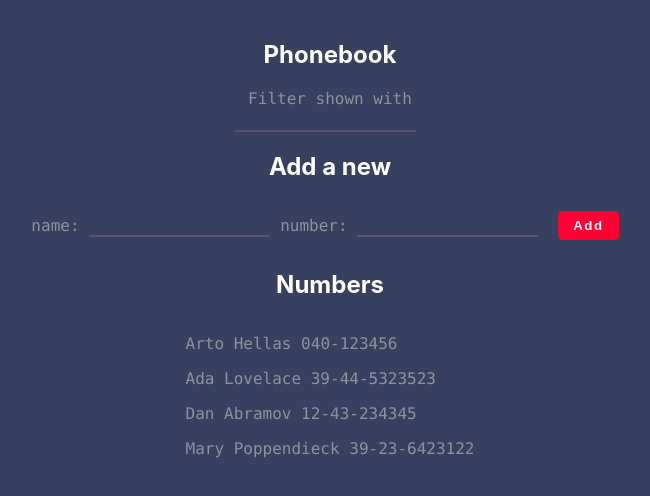
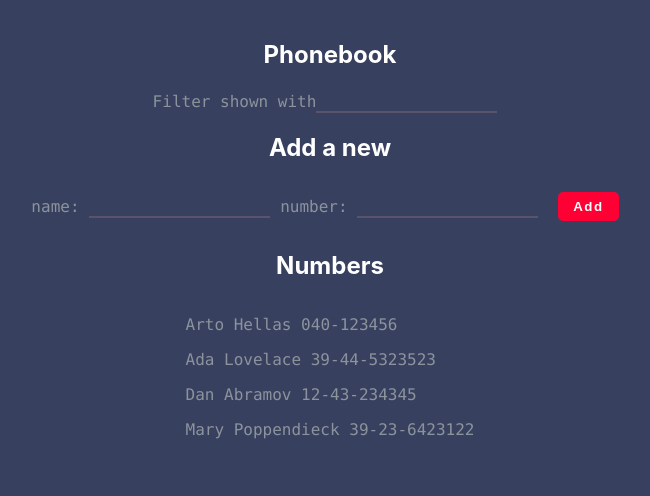
Before and after one commit to MariaVillascusa/bootcamp-fullstack, a React (Create React App) app in the folder part2/phonebook/: page / in a window 1280 px wide. Shown: the top 496 px of the page, without its empty margins (310-960 px from the left). Built offline with nearby package versions, Linux system fonts and the light colour scheme.

Commit message:
2.10 phonebook step5

```diff
--- a/part2/phonebook/src/components/App.js
+++ b/part2/phonebook/src/components/App.js
@@ -1,5 +1,7 @@
 import React, { useState } from 'react'
-const Person = ({ name, number }) => <p>{name} {number}</p>
+import Persons from './Persons'
+import Form from './Form'
+import Filter from './Filter'
 
 const App = () => {
   const [persons, setPersons] = useState([
@@ -43,24 +45,11 @@ const App = () => {
   return (
     <div className="container">
       <h2>Phonebook</h2>
-      <label>Filter shown with</label>
-      <input type="text" onChange={findPerson} value={findValue} />
+      <Filter findValue={findValue} findPerson={findPerson}/>
       <h2>Add a new</h2>
-      <form onSubmit={addPerson}>
-        <div>
-          name: <input type="text" value={newName} onChange={handleNameChange} />
-        </div>
-        <div>
-          number: <input type="text" value={newNumber} onChange={handleNumberChange} />
-        </div>
-        <div>
-          <button type="submit">Add</button>
-        </div>
-      </form>
+      <Form onSubmit={addPerson} />
       <h2>Numbers</h2>
-      <div className="numbers">
-        {persons.map(person => <Person key={person.name} name={person.name} number={person.number} />)}
-      </div>
+      <Persons persons={persons} newName={newName} newNumber={newNumber} handleNameChange={handleNameChange} handleNumberChange={handleNumberChange} />
     </div>
   )
 }
--- /dev/null
+++ b/part2/phonebook/src/components/Filter.js
@@ -0,0 +1,11 @@
+
+const Filter = ({ findPerson, findValue }) => {
+    return (
+        <div>
+            <label>Filter shown with</label>
+            <input type="text" onChange={findPerson} value={findValue} />
+        </div>
+    )
+}
+
+export default Filter
--- /dev/null
+++ b/part2/phonebook/src/components/Form.js
@@ -0,0 +1,18 @@
+
+const Form = ({ onSubmit, newName, newNumber, handleNameChange, handleNumberChange }) => {
+    return (
+        <form onSubmit={onSubmit}>
+            <div>
+                name: <input type="text" value={newName} onChange={handleNameChange} />
+            </div>
+            <div>
+                number: <input type="text" value={newNumber} onChange={handleNumberChange} />
+            </div>
+            <div>
+                <button type="submit">Add</button>
+            </div>
+        </form>
+    )
+}
+
+export default Form
--- /dev/null
+++ b/part2/phonebook/src/components/Persons.js
@@ -0,0 +1,10 @@
+
+const Person = ({ name, number }) => <p>{name} {number}</p>
+
+const Persons = ({persons}) => {
+return (<div className="numbers">
+{persons.map(person => <Person key={person.name} name={person.name} number={person.number} />)}
+</div>
+)}
+
+export default Persons
```
Also changed, not shown: part2/phonebook/src/App.css (deleted, +0 -38 lines).
